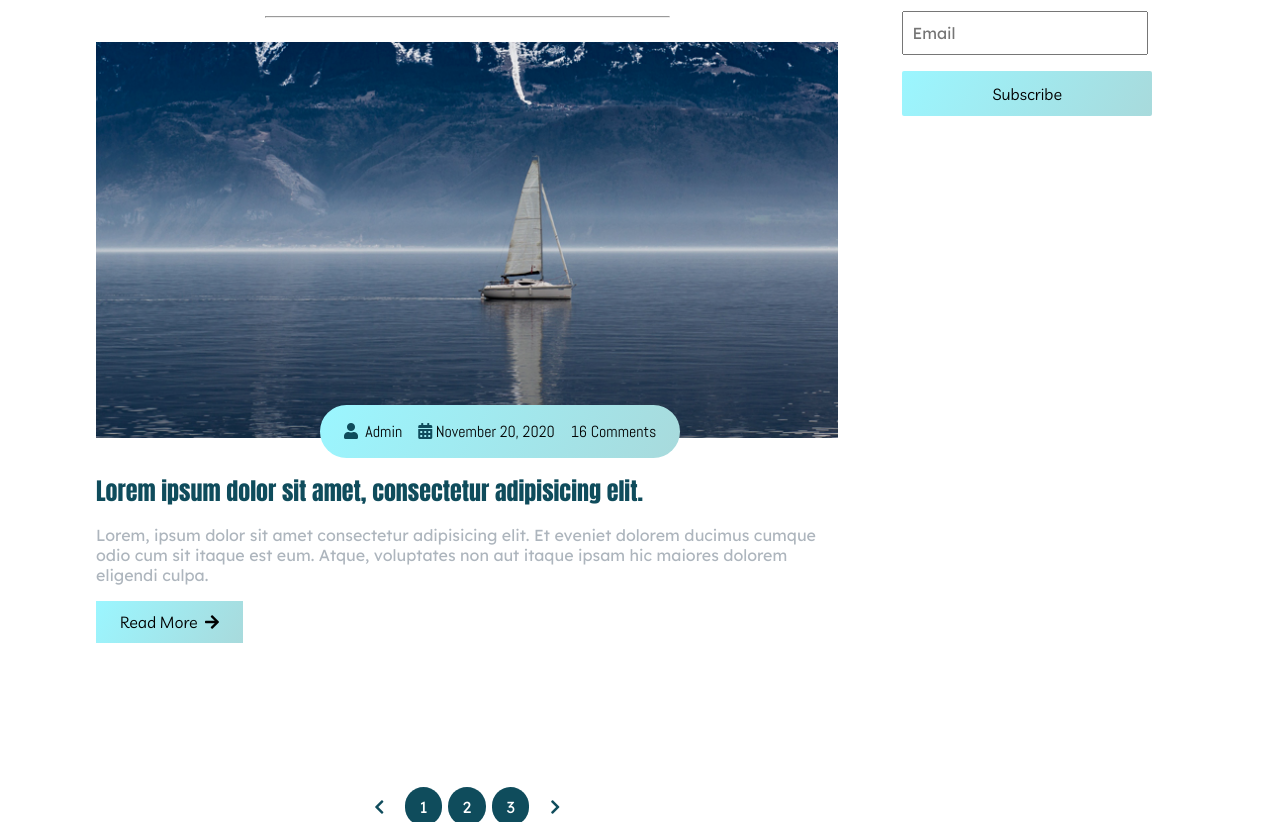
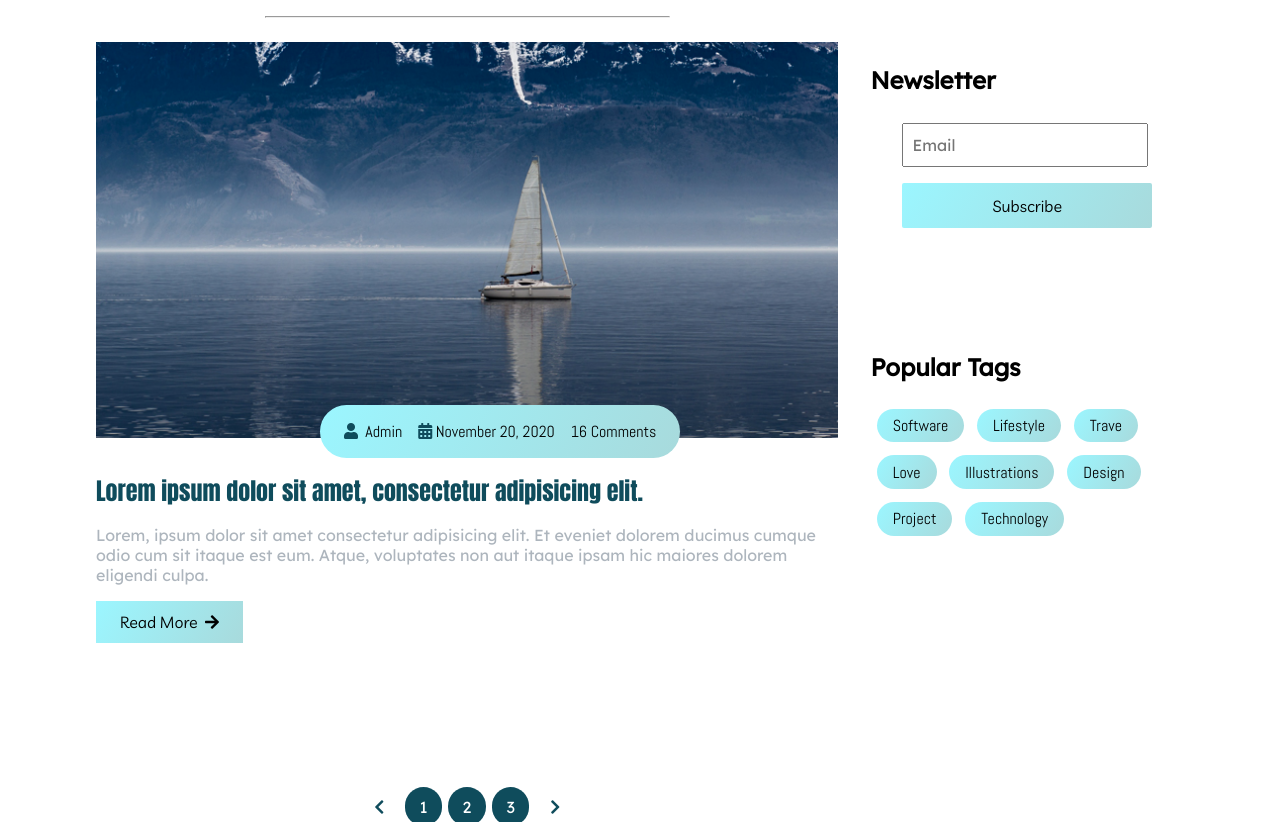
Before and after one commit to Temkum/responsive-blogger-site, a plain HTML site: page index.html in a window 1280 px wide. Shown: the part 3688-4510 px from the top of the page. Drawn offline with Linux system fonts and the light colour scheme.

Commit message:
Built the popular tags section

```diff
--- a/css/style.css
+++ b/css/style.css
@@ -411,7 +411,7 @@ main .post-content .post-title a {
 
 /* newletter */
 .site-content .sidebar .newsletter {
-    padding-top: 3rem;
+    padding-top: 10rem;
 }
 
 .site-content .sidebar .newsletter .form-element {
@@ -437,6 +437,22 @@ main .post-content .post-title a {
     -o-border-radius: 2px;
 }
 
+/* popular tags */
+.site-content .sidebar .pop-tags {
+    padding: 5rem 0;
+}
+
+.site-content .sidebar .pop-tags .tags .tag {
+    background: var(--sky);
+    padding: .4rem 1rem;
+    margin: .4rem;
+
+    border-radius: 3rem;
+    -webkit-border-radius: 3rem;
+    -moz-border-radius: 3rem;
+    -ms-border-radius: 3rem;
+    -o-border-radius: 3rem;
+}
 
 /* MEDIA QUERIES */
 /* viewport <= 750px */
--- a/index.html
+++ b/index.html
@@ -354,6 +354,21 @@
               <button class="btn form-btn">Subscribe</button>
             </div>
           </div>
+
+          <!-- popular tags section -->
+          <div class="pop-tags">
+            <h2>Popular Tags</h2>
+            <div class="tags flex-row">
+              <span class="tag">Software</span>
+              <span class="tag">Lifestyle</span>
+              <span class="tag">Trave</span>
+              <span class="tag">Love</span>
+              <span class="tag">Illustrations</span>
+              <span class="tag">Design</span>
+              <span class="tag">Project</span>
+              <span class="tag">Technology</span>
+            </div>
+          </div>
         </aside>
       </div>
     </section>
```
